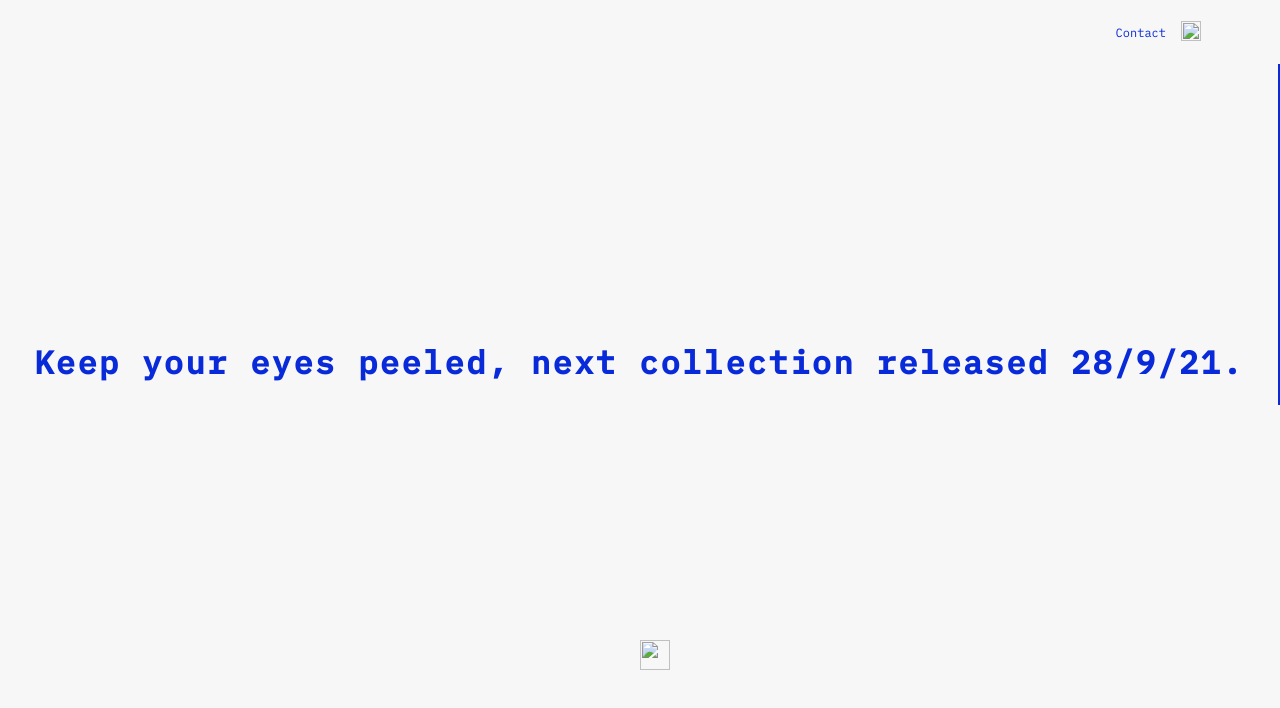
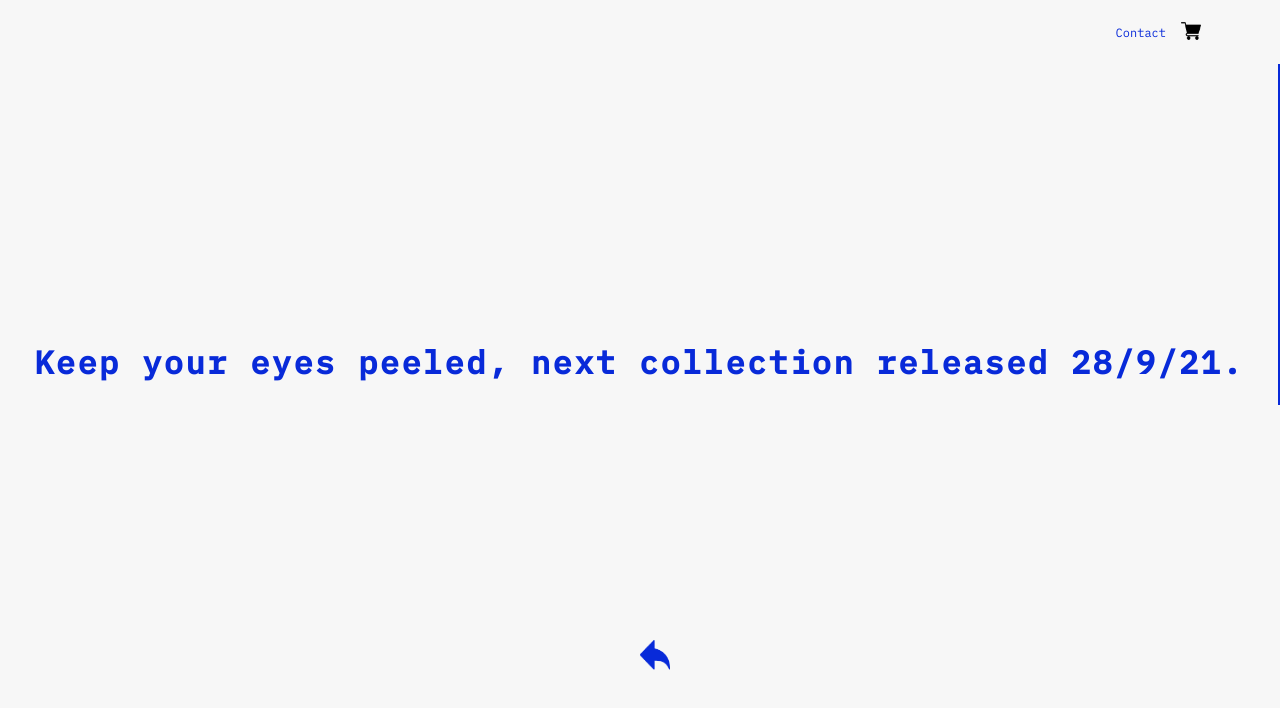
Before and after one commit to orangataine/rework, a plain HTML site: page shopcollection.html in a window 1280 px wide. Drawn offline with Linux system fonts and the light colour scheme; the site is published under a folder, as on GitHub Pages, so addresses that start at the root find nothing.

Commit message:
Update shopcollection.html

```diff
--- a/shopcollection.html
+++ b/shopcollection.html
@@ -13,7 +13,7 @@
 <body>
     <header class="landing-header">
         <a href="./contact.html">Contact</a>
-        <a href="./cart.html"> <img src="/imagez/shopping-cart.png" width="20px" height="20px"></a>
+        <a href="./cart.html"> <img src="./imagez/shopping-cart.png" width="20px" height="20px"></a>
     </header>
      <div class="headertitle">
     <h1>
@@ -21,6 +21,6 @@
     </h1>
     </div>
     <div class="home">
-        <a href="/index.html"> <img src="/imagez/backarrow.png" width="30px" height="30px"></a>
+        <a href="/index.html"> <img src="./imagez/backarrow.png" width="30px" height="30px"></a>
       </div>
 </body>
```
